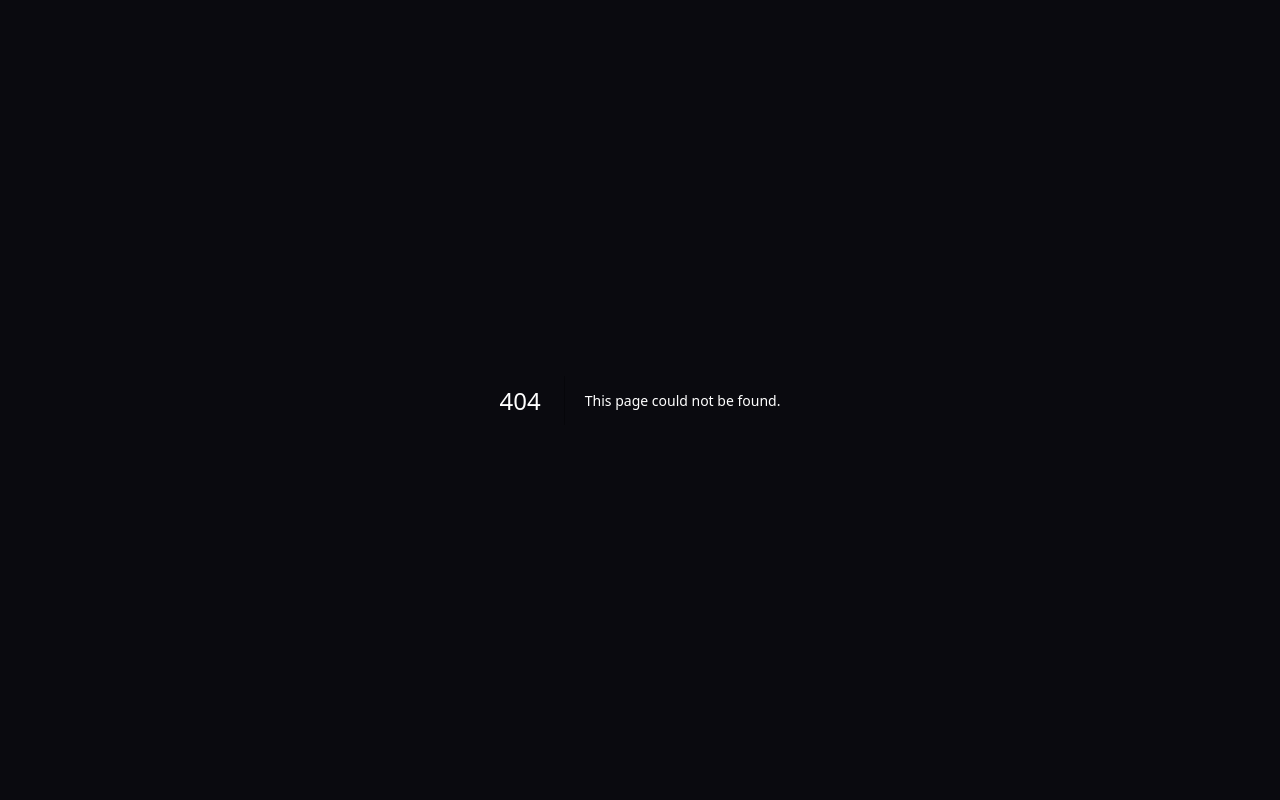
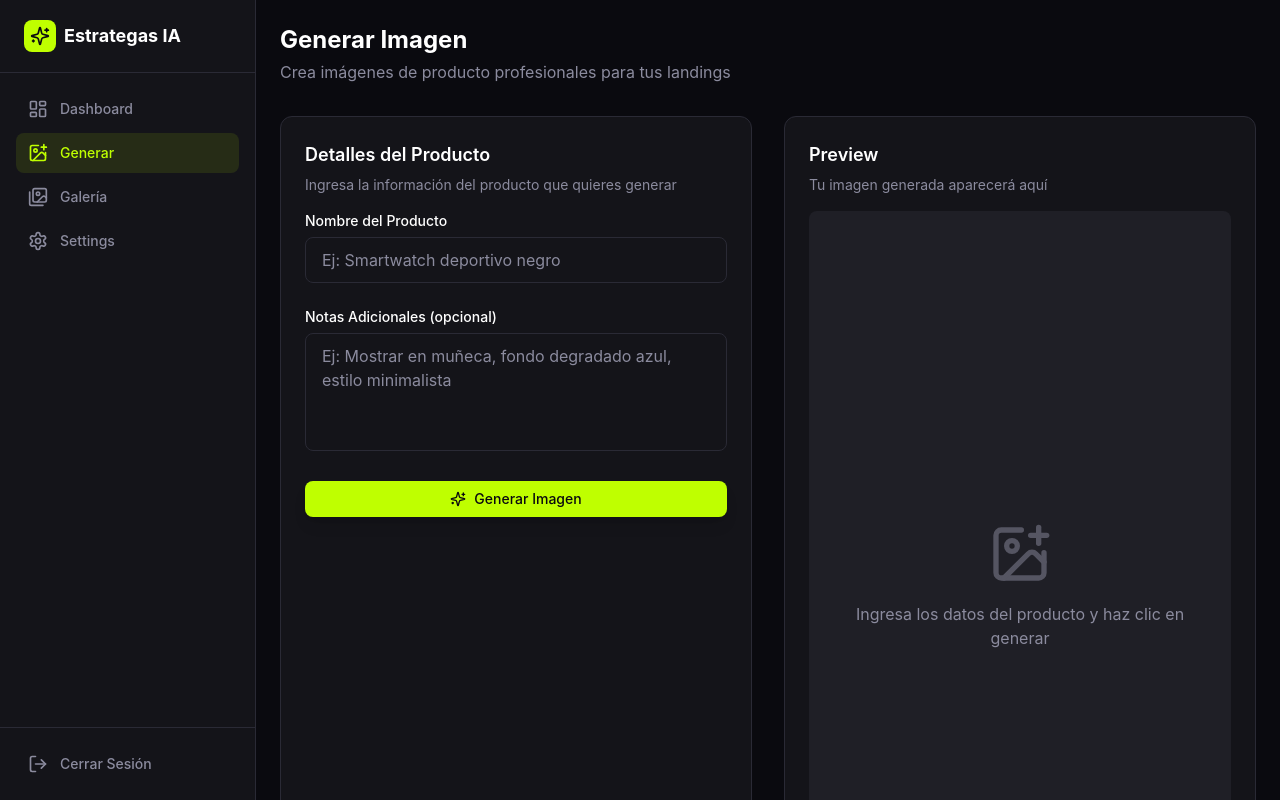
Before and after one commit to AndresestradaR/estrategas-landing-generator, a Next.js app: page /dashboard/generate in a window 1280 px wide. Before the commit this address had no page. Shown: the top 800 px of the page. Built offline with nearby package versions, Linux system fonts and the light colour scheme; no server answers.

Commit message:
feat: add generate page

```diff
--- /dev/null
+++ b/app/(dashboard)/dashboard/generate/page.tsx
@@ -0,0 +1,169 @@
+'use client'
+
+import { useState } from 'react'
+import { Button, Input, Card, CardHeader, CardTitle, CardDescription, CardContent } from '@/components/ui'
+import { ImagePlus, Download, Sparkles } from 'lucide-react'
+import toast from 'react-hot-toast'
+
+export default function GeneratePage() {
+  const [productName, setProductName] = useState('')
+  const [notes, setNotes] = useState('')
+  const [isLoading, setIsLoading] = useState(false)
+  const [result, setResult] = useState<{ imageUrl: string; prompt: string } | null>(null)
+
+  const handleGenerate = async (e: React.FormEvent) => {
+    e.preventDefault()
+
+    if (!productName.trim()) {
+      toast.error('Ingresa el nombre del producto')
+      return
+    }
+
+    setIsLoading(true)
+    setResult(null)
+
+    try {
+      const response = await fetch('/api/generate', {
+        method: 'POST',
+        headers: { 'Content-Type': 'application/json' },
+        body: JSON.stringify({ productName, notes }),
+      })
+
+      const data = await response.json()
+
+      if (!response.ok) {
+        throw new Error(data.error || 'Error al generar')
+      }
+
+      setResult({
+        imageUrl: data.imageUrl,
+        prompt: data.prompt,
+      })
+      toast.success('¡Imagen generada!')
+    } catch (error) {
+      toast.error(error instanceof Error ? error.message : 'Error al generar imagen')
+    } finally {
+      setIsLoading(false)
+    }
+  }
+
+  const handleDownload = async () => {
+    if (!result?.imageUrl) return
+
+    try {
+      const response = await fetch(result.imageUrl)
+      const blob = await response.blob()
+      const url = window.URL.createObjectURL(blob)
+      const a = document.createElement('a')
+      a.href = url
+      a.download = `${productName.replace(/\s+/g, '-')}-landing.png`
+      document.body.appendChild(a)
+      a.click()
+      document.body.removeChild(a)
+      window.URL.revokeObjectURL(url)
+      toast.success('Imagen descargada')
+    } catch (error) {
+      toast.error('Error al descargar')
+    }
+  }
+
+  return (
+    <div className="max-w-6xl mx-auto">
+      <div className="mb-8">
+        <h1 className="text-2xl font-bold text-text-primary">Generar Imagen</h1>
+        <p className="text-text-secondary mt-1">
+          Crea imágenes de producto profesionales para tus landings
+        </p>
+      </div>
+
+      <div className="grid lg:grid-cols-2 gap-8">
+        {/* Form */}
+        <Card>
+          <CardHeader>
+            <CardTitle>Detalles del Producto</CardTitle>
+            <CardDescription>
+              Ingresa la información del producto que quieres generar
+            </CardDescription>
+          </CardHeader>
+          <CardContent>
+            <form onSubmit={handleGenerate} className="space-y-6">
+              <Input
+                label="Nombre del Producto"
+                placeholder="Ej: Smartwatch deportivo negro"
+                value={productName}
+                onChange={(e) => setProductName(e.target.value)}
+                required
+              />
+
+              <div>
+                <label className="block text-sm font-medium text-text-primary mb-1.5">
+                  Notas Adicionales (opcional)
+                </label>
+                <textarea
+                  placeholder="Ej: Mostrar en muñeca, fondo degradado azul, estilo minimalista"
+                  value={notes}
+                  onChange={(e) => setNotes(e.target.value)}
+                  rows={4}
+                  className="w-full px-4 py-2.5 bg-surface border border-border rounded-lg text-text-primary placeholder:text-text-secondary focus:outline-none focus:ring-2 focus:ring-accent focus:border-transparent transition-all duration-200 resize-none"
+                />
+              </div>
+
+              <Button type="submit" className="w-full" isLoading={isLoading}>
+                <Sparkles className="w-4 h-4 mr-2" />
+                {isLoading ? 'Generando...' : 'Generar Imagen'}
+              </Button>
+            </form>
+          </CardContent>
+        </Card>
+
+        {/* Preview */}
+        <Card>
+          <CardHeader>
+            <CardTitle>Preview</CardTitle>
+            <CardDescription>
+              Tu imagen generada aparecerá aquí
+            </CardDescription>
+          </CardHeader>
+          <CardContent>
+            <div className="aspect-[9/16] bg-border/50 rounded-lg overflow-hidden flex items-center justify-center">
+              {isLoading ? (
+                <div className="text-center">
+                  <div className="w-12 h-12 border-4 border-accent border-t-transparent rounded-full animate-spin mx-auto mb-4" />
+                  <p className="text-text-secondary">Generando imagen...</p>
+                  <p className="text-xs text-text-secondary mt-2">Esto puede tardar unos segundos</p>
+                </div>
+              ) : result?.imageUrl ? (
+                <img
+                  src={result.imageUrl}
+                  alt={productName}
+                  className="w-full h-full object-cover"
+                />
+              ) : (
+                <div className="text-center p-8">
+                  <ImagePlus className="w-16 h-16 text-text-secondary mx-auto mb-4 opacity-50" />
+                  <p className="text-text-secondary">
+                    Ingresa los datos del producto y haz clic en generar
+                  </p>
+                </div>
+              )}
+            </div>
+
+            {result?.imageUrl && (
+              <div className="mt-4 space-y-4">
+                <Button onClick={handleDownload} variant="secondary" className="w-full">
+                  <Download className="w-4 h-4 mr-2" />
+                  Descargar Imagen
+                </Button>
+
+                <div className="p-4 bg-surface rounded-lg">
+                  <p className="text-xs text-text-secondary mb-1">Prompt utilizado:</p>
+                  <p className="text-sm text-text-primary">{result.prompt}</p>
+                </div>
+              </div>
+            )}
+          </CardContent>
+        </Card>
+      </div>
+    </div>
+  )
+}
```
